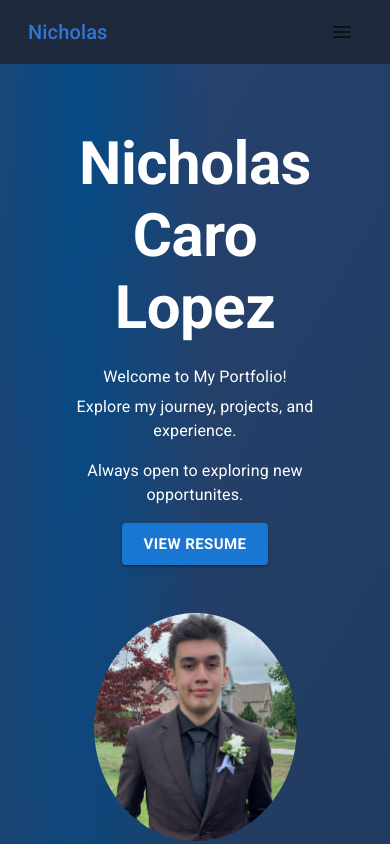
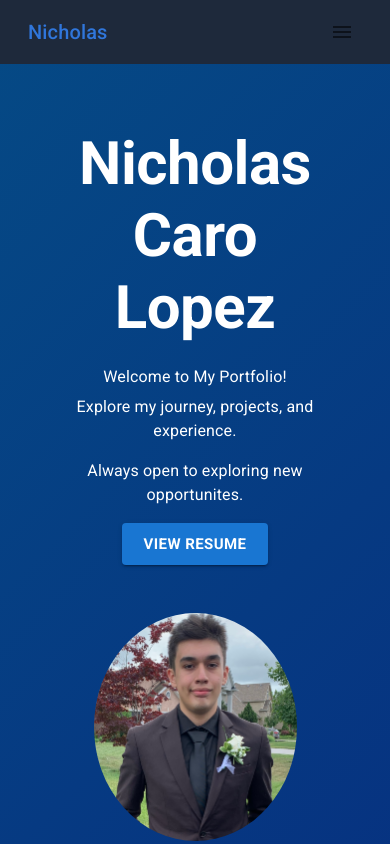
Before and after one commit to nicholas489/my-website, a Next.js app: page / in a window 390 px wide. Shown: the top 844 px of the page. Built offline with nearby package versions, Linux system fonts and the light colour scheme; no server answers.

Commit message:
Fixed background gradient issue on mobile

```diff
--- a/app/globals.css
+++ b/app/globals.css
@@ -16,9 +16,7 @@
 
 body {
   font-family: Arial, Helvetica, sans-serif;
-  background: radial-gradient(ellipse at 70% 90%, #7b206e 0%, transparent 30%),
-              radial-gradient(ellipse at 20% 0%, #054a85 0%, transparent 30%),
-              linear-gradient(120deg, #274472 0%, #0f2027 100%);
-  background-color: #0f2027;
+  background: #054A85;
+  background: linear-gradient(135deg, rgba(5, 74, 133, 1) 0%, rgba(9, 9, 121, 1) 59%, rgba(123, 32, 110, 1) 100%);
   color: #fff;
 }
```
